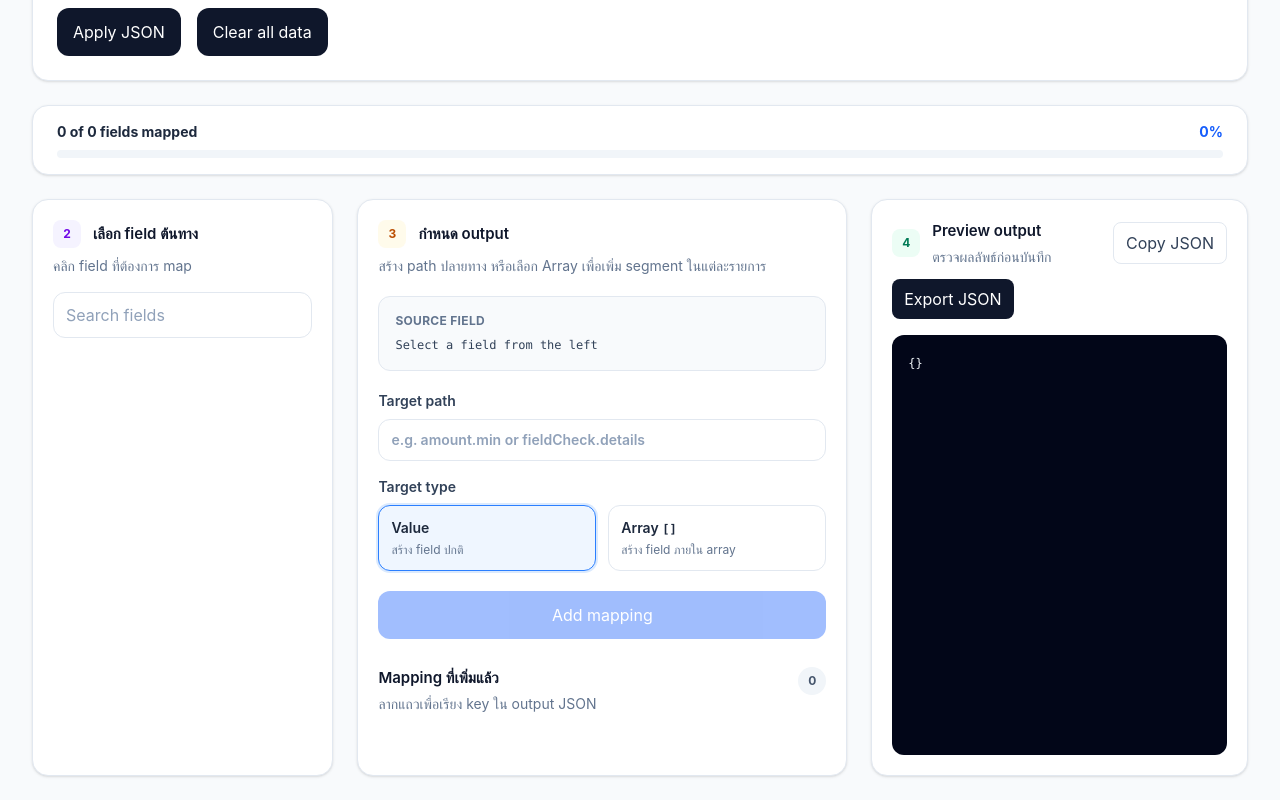
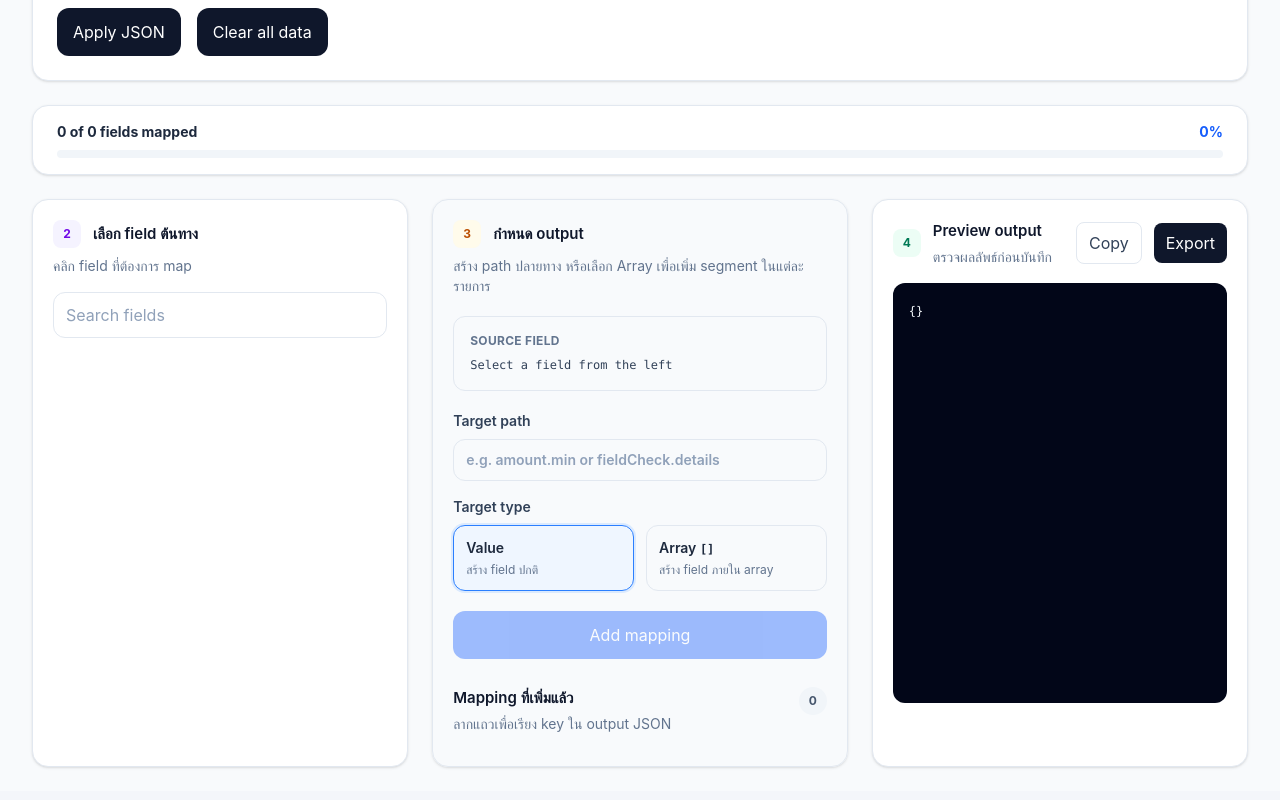
Before and after one commit to sttrex-13/Mapping-JSON-Fields-Adapter, a Vue app: page / in a window 1280 px wide. Shown: the part 609-1409 px from the top of the page. Built offline with nearby package versions, Linux system fonts and the light colour scheme.

Commit message:
feat: fix layout

```diff
--- a/src/App.vue
+++ b/src/App.vue
@@ -567,10 +567,10 @@ function downloadOutput() {
       </section>
 
       <section
-        class="grid gap-6 xl:grid-cols-[minmax(230px,0.8fr)_minmax(390px,1.3fr)_minmax(280px,1fr)]"
+        class="gap-6 flex"
       >
         <aside
-          class="min-w-0 rounded-2xl border border-slate-200 bg-white p-5 shadow-sm"
+          class="min-w-0 w-3/5 rounded-2xl border border-slate-200 bg-white p-5 shadow-sm"
         >
           <div class="mb-4">
             <div class="flex items-center gap-3">
@@ -587,7 +587,7 @@ function downloadOutput() {
             class="mb-3 w-full rounded-xl border border-slate-200 px-3 py-2.5 text-sm outline-none transition placeholder:text-slate-400 focus:border-blue-500 focus:ring-4 focus:ring-blue-50"
             placeholder="Search fields"
           />
-          <ul class="grid max-h-200 gap-2 overflow-auto pr-1">
+          <ul class="grid max-h-220 gap-2 overflow-auto pr-1">
             <li v-for="field in visibleFields" :key="field.path">
               <button
                 :class="[
@@ -627,7 +627,7 @@ function downloadOutput() {
         </aside>
 
         <section
-          class="min-w-0 rounded-2xl border border-slate-200 bg-white p-5 shadow-sm w-"
+          class="min-w-0 rounded-2xl border border-slate-200 w-2/3 p-5 shadow-sm w-"
         >
           <div class="mb-5">
             <div class="flex items-center gap-3">
@@ -800,7 +800,7 @@ function downloadOutput() {
         </section>
 
         <aside
-          class="min-w-0 rounded-2xl border border-slate-200 bg-white p-5 shadow-sm"
+          class="min-w-0 w-3/5 rounded-2xl border border-slate-200 bg-white p-5 shadow-sm"
         >
           <div class="mb-4 flex flex-wrap items-center gap-3">
             <span
@@ -816,14 +816,14 @@ function downloadOutput() {
               type="button"
               @click="copyOutput"
             >
-              Copy JSON
+              Copy
             </button>
             <button
               class="rounded-lg bg-slate-900 px-3 py-2 text-xs font-semibold text-white transition hover:bg-slate-700 focus-visible:outline-2 focus-visible:outline-blue-500"
               type="button"
               @click="downloadOutput"
             >
-              Export JSON
+              Export
             </button>
           </div>
           <p
@@ -848,7 +848,7 @@ function downloadOutput() {
             >
           </div>
           <pre
-            class="min-h-105 max-h-220 overflow-auto rounded-xl bg-slate-950 p-4 text-xs leading-6 text-slate-100"
+            class="min-h-105 max-h-235 overflow-auto rounded-xl bg-slate-950 p-4 text-xs leading-6 text-slate-100"
             v-html="outputPreview"
           ></pre
           >
```
